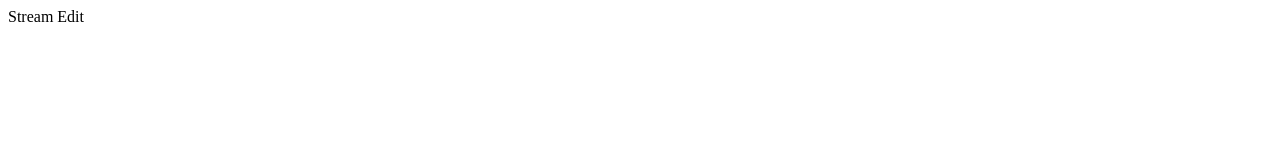
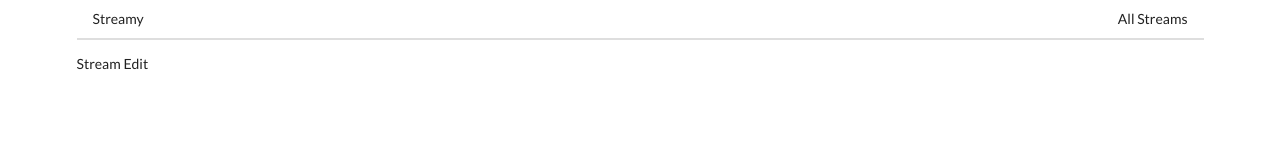
Before and after one commit to shehryarbajwa/video_streaming, a React app in the folder streams/client/: page / in a window 1280 px wide. Built offline with nearby package versions, Linux system fonts and the light colour scheme.

Commit message:
added streams

```diff
--- a/streams/client/public/index.html
+++ b/streams/client/public/index.html
@@ -10,6 +10,7 @@
       content="Web site created using create-react-app"
     />
     <link rel="apple-touch-icon" href="%PUBLIC_URL%/logo192.png" />
+    <link rel="stylesheet" href="https://cdnjs.cloudflare.com/ajax/libs/semantic-ui/2.4.1/semantic.min.css" />
     <!--
       manifest.json provides metadata used when your web app is installed on a
       user's mobile device or desktop. See https://developers.google.com/web/fundamentals/web-app-manifest/
--- a/streams/client/src/components/App.js
+++ b/streams/client/src/components/App.js
@@ -5,13 +5,16 @@ import StreamEdit from './streams/StreamEdit'
 import StreamDelete from './streams/StreamDelete'
 import StreamShow from './streams/StreamShow'
 import StreamList from './streams/StreamList'
+import Header from './Header'
 
 
 
 const App = () => {
-  return <div>
+  return <div className="ui container">
       <BrowserRouter>
+
       <div>
+      <Header />
           <Route path="/" exact component={StreamList} />
           <Route path="/streams/create" component={StreamCreate} />
           <Route path="/streams/edit" component={StreamEdit} />
--- /dev/null
+++ b/streams/client/src/components/Header.js
@@ -0,0 +1,19 @@
+import React from "react";
+import { Link } from "react-router-dom";
+
+const Header = () => {
+  return (
+    <div className="ui secondary pointing menu">
+      <Link to="/" className="item">
+        Streamy
+      </Link>
+      <div className="right menu">
+        <Link to="/" className="item">
+          All Streams
+        </Link>
+      </div>
+    </div>
+  );
+};
+
+export default Header;
--- a/streams/client/src/components/streams/StreamCreate.js
+++ b/streams/client/src/components/streams/StreamCreate.js
@@ -0,0 +1,7 @@
+import React from 'react'
+
+const StreamCreate = () => {
+    return <div>Stream Create</div>
+}
+
+export default StreamCreate;
```
